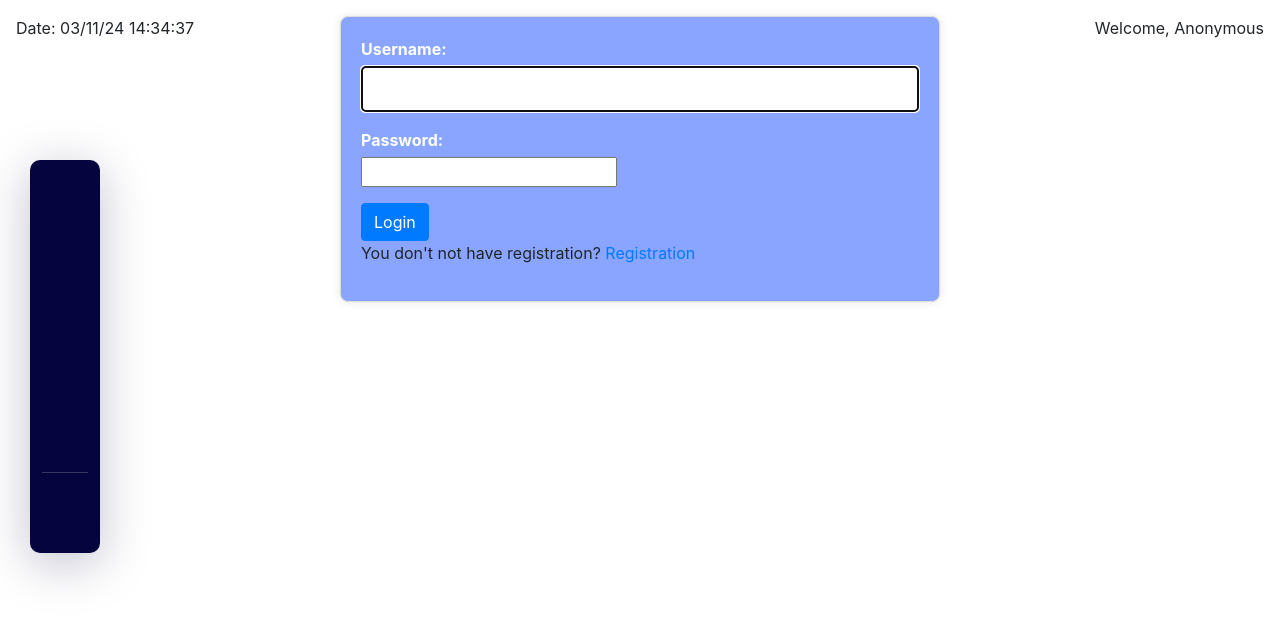
After one commit to Petar-Koprinkov/Django_Python_Advanced, a Django app: page /accounts/login/ in a window 1280 px wide. The commit adds this page. Shown: the top 620 px of the page. Run offline with Django 5.2, Linux system fonts and the light colour scheme; some libraries are stand-ins or nearby versions.

Commit message:
feat: Added login functionality

```diff
--- a/forumApp/forumApp/accounts/urls.py
+++ b/forumApp/forumApp/accounts/urls.py
@@ -1,7 +1,9 @@
+from django.contrib.auth.views import LoginView, LogoutView
 from django.urls import path
 
 from forumApp.accounts import views
 
 urlpatterns = [
     path('register/', views.RegisterView.as_view(), name='register'),
+    path('login/', LoginView.as_view(), name='login'),
 ]
--- a/forumApp/forumApp/posts/views.py
+++ b/forumApp/forumApp/posts/views.py
@@ -13,6 +13,12 @@ from forumApp.posts.models import Books
 @method_decorator(limit_work_time, name='dispatch')
 class IndexView(TimeDistrictMixin, TemplateView):
     template_name = 'forum/index.html'
+
+    def get_context_data(self, **kwargs):
+        context = super().get_context_data(**kwargs)
+        user = self.request.user.username
+        context['user'] = user
+        return context
 
 
 class DashboardView(ListView, FormView):
--- a/forumApp/forumApp/settings.py
+++ b/forumApp/forumApp/settings.py
@@ -11,6 +11,8 @@ https://docs.djangoproject.com/en/5.1/ref/settings/
 """
 
 from pathlib import Path
+
+from django.urls import reverse_lazy
 
 # Build paths inside the project like this: BASE_DIR / 'subdir'.
 BASE_DIR = Path(__file__).resolve().parent.parent
@@ -139,3 +141,4 @@ CRISPY_ALLOWED_TEMPLATE_PACKS = "bootstrap5"
 CRISPY_TEMPLATE_PACK = "bootstrap5"
 
 AUTH_USER_MODEL = 'accounts.CustomUser'
+LOGIN_REDIRECT_URL = reverse_lazy('index')
--- a/forumApp/templates/forum/include/nav.html
+++ b/forumApp/templates/forum/include/nav.html
@@ -17,18 +17,21 @@
             <span>Add</span>
         </a>
     </li>
+    {% if not request.user.is_authenticated %}
+    <li class="menu-item">
+        <a href="{% url 'login' %}" class="menu-link">
+            <i class="ai-arrow-right-thick"></i>
+            <span>Login</span>
+        </a>
+    </li>
+    {% else %}
     <li class="menu-item">
         <a href="#" class="menu-link">
-            <i class="ai-book-open"></i>
-            <span>Books</span>
+            <i class="ai-arrow-left-thick"></i>
+            <span>Logout</span>
         </a>
     </li>
-    <li class="menu-item">
-        <a href="#" class="menu-link">
-            <i class="ai-bell"></i>
-            <span>Notifications</span>
-        </a>
-    </li>
+    {% endif %}
     <li class="menu-item">
         <a href="#" class="menu-link">
             <i class="ai-gear"></i>
--- a/forumApp/templates/forum/index.html
+++ b/forumApp/templates/forum/index.html
@@ -1,4 +1,4 @@
 {% extends 'forum/common/base.html' %}
 {% block content %}
-    <h1>Hello User!</h1>
+    <h1>Hello {{ user }}!</h1>
 {% endblock %}
--- /dev/null
+++ b/forumApp/templates/registration/login.html
@@ -0,0 +1,12 @@
+{% extends 'forum/common/base.html' %}
+
+{% block content %}
+    <form method="post">
+        {{ form.as_p }}
+        {% csrf_token %}
+
+    <button type="submit" class="btn btn-primary ml-30">Login</button>
+
+    <p>You don't not have registration? <a href="{% url 'register' %}">Registration</a></p>
+    </form>
+{% endblock %}
```
